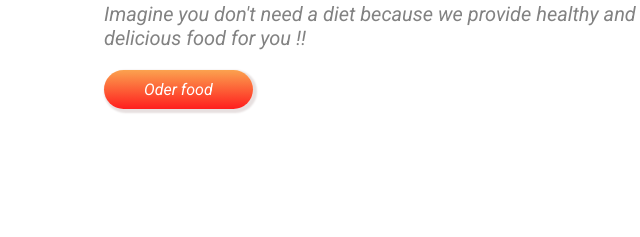
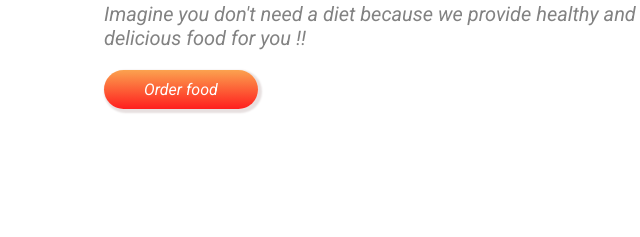
Before and after one commit to khosruzzamn/food-network, a plain HTML site: page index.html in a window 1280 px wide. Shown: the part 401-638 px from the top of the page, 4-644 px from the left. Drawn offline with Linux system fonts and the light colour scheme.

Commit message:
text change

```diff
--- a/index.html
+++ b/index.html
@@ -53,7 +53,7 @@
         <div class="sec-left-width design-content">
             <h1> <span class="h-text-color"> Skip</span> The Diet, <br> Just Eat Healthy <br> With Food Network </h1>
             <p>Imagine you don't need a diet because we provide healthy and delicious food for you !!</p>
-            <a class="btn-design" href="https://bd.linkedin.com/in/khosruz-zaman"> Oder food </a>
+            <a class="btn-design" href="https://bd.linkedin.com/in/khosruz-zaman"> Order food </a>
 
         </div>
         <div class="sec-right-width">
```
